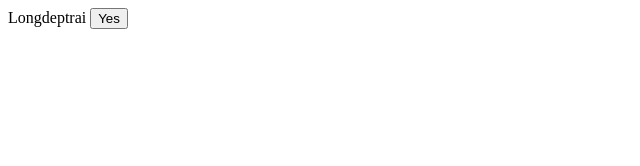
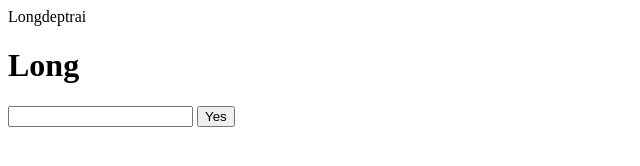
Before and after one commit to khai1303/test, a plain HTML site: page index.html in a window 1280 px wide. Shown: the whole page, without its empty margins (0-640 px from the left). Drawn offline with Linux system fonts and the light colour scheme.

Commit message:
them input

```diff
--- a/index.html
+++ b/index.html
@@ -7,6 +7,8 @@
 </head>
 <body>
     Longdeptrai
+    <h1>Long</h1>
+    <input type="text">
 
     <button>Yes</button>
 </body>
```
